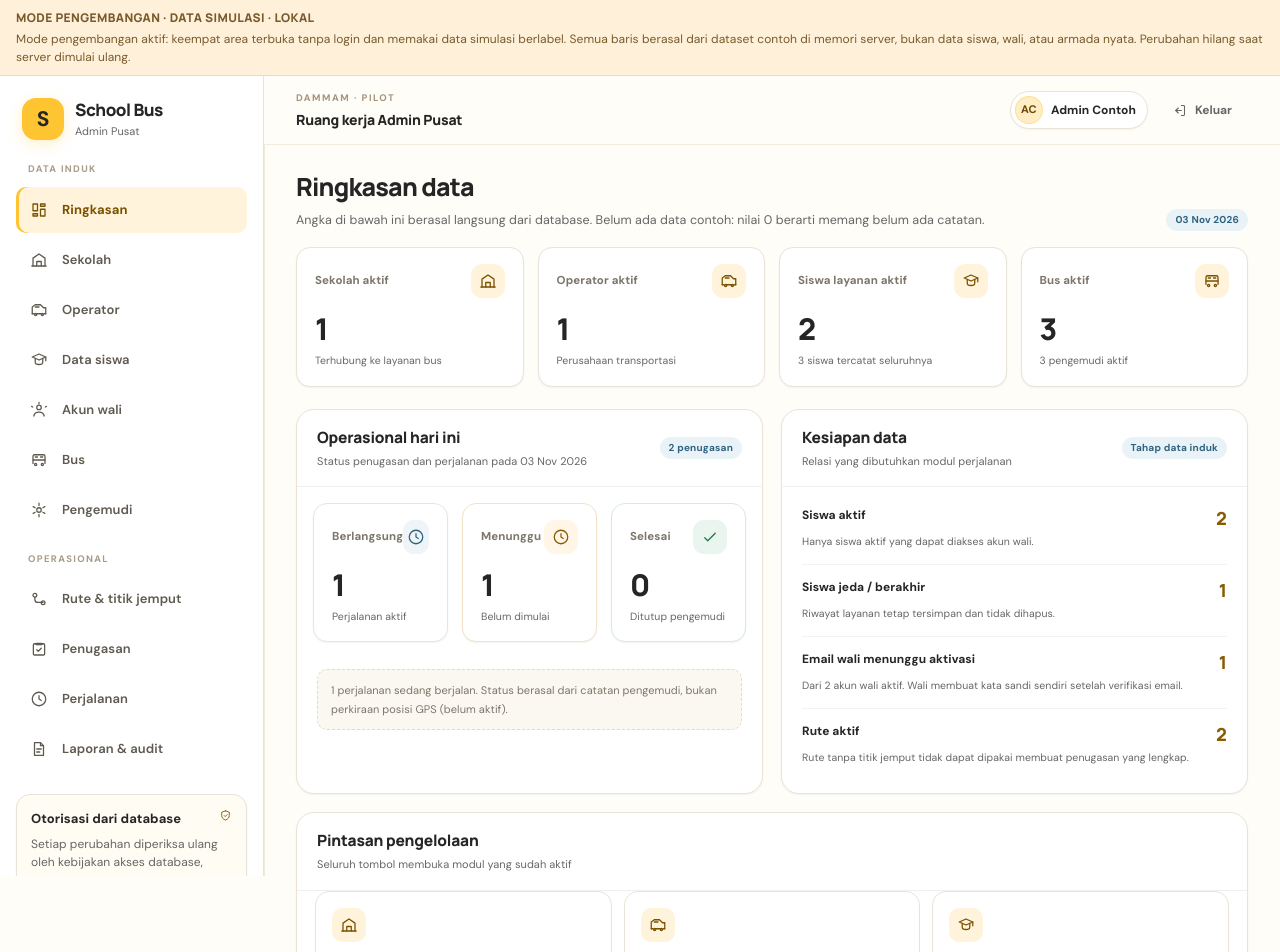
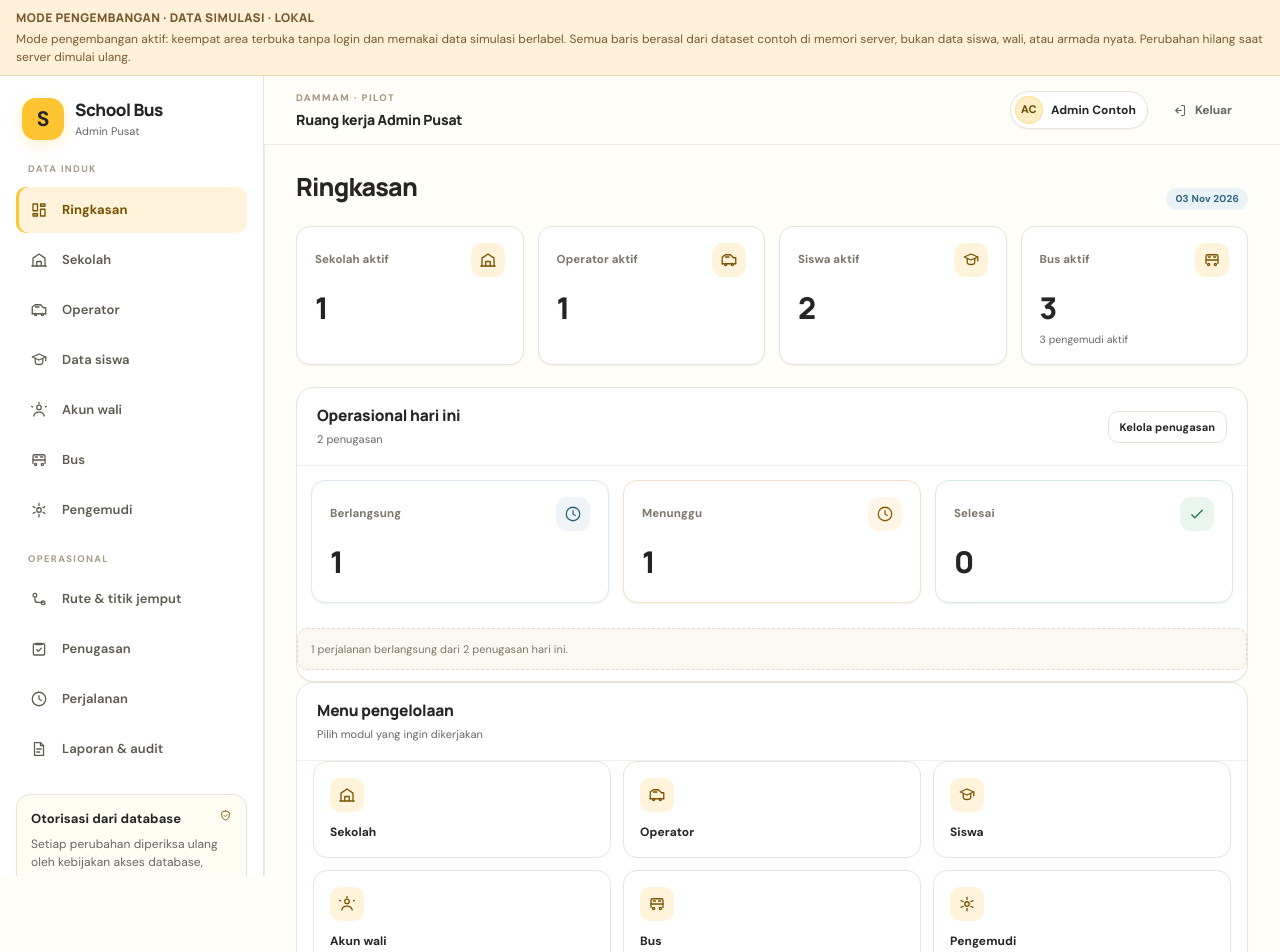
Before and after one commit to irusandi-hub/school-bus-management, a Next.js app: page /admin in a window 1280 px wide. Shown: the top 952 px of the page. Built offline with nearby package versions, Linux system fonts and the light colour scheme.

Commit message:
style(admin): simplify admin dashboard to operational actions

```diff
--- a/app/admin/page.tsx
+++ b/app/admin/page.tsx
@@ -1,9 +1,9 @@
 import Link from "next/link";
 import type { Metadata } from "next";
-import { ConfigNotice, Notice, PageHeader, Pill, StatCard } from "@/components/admin/ui";
+import { ConfigNotice, EmptyRow, PageHeader, Pill, StatCard, TripStatusPill } from "@/components/admin/ui";
 import { Icon } from "@/components/ui/Icon";
 import { adminReadContext } from "@/lib/admin/read";
-import { formatDate } from "@/lib/validation";
+import { formatDate, routeDirectionLabel } from "@/lib/validation";
 
 export const metadata: Metadata = { title: "Ringkasan | Admin Pusat" };
 
@@ -17,179 +17,68 @@ export default async function AdminHomePage() {
   if (!supabase) return <ConfigNotice />;
 
   const date = localToday();
-
-  // Every figure below is a real database count. With an empty database the values are
-  // genuinely 0 rather than placeholder data.
-  const [
-    schoolRows,
-    operatorRows,
-    studentRows,
-    activeStudentRows,
-    busRows,
-    driverRows,
-    guardianRows,
-    pendingGuardianRows,
-    routeRows,
-    assignmentRows,
-  ] = await Promise.all([
+  const [schoolRows, operatorRows, studentRows, busRows, driverRows, assignmentRows] = await Promise.all([
     supabase.from("schools").select("id", { count: "exact", head: true }).eq("active", true),
     supabase.from("operators").select("id", { count: "exact", head: true }).eq("active", true),
-    supabase.from("students").select("id", { count: "exact", head: true }),
     supabase.from("students").select("id", { count: "exact", head: true }).eq("service_status", "active"),
     supabase.from("buses").select("id", { count: "exact", head: true }).eq("active", true),
     supabase.from("drivers").select("id", { count: "exact", head: true }).eq("active", true),
-    supabase.from("guardians").select("id", { count: "exact", head: true }).eq("active", true),
-    supabase.from("guardians").select("id", { count: "exact", head: true }).eq("active", true).is("profile_id", null),
-    supabase.from("routes").select("id", { count: "exact", head: true }).eq("active", true),
     supabase.from("trip_assignments").select("id, trips(id, status)").eq("service_date", date),
   ]);
 
-  const schools = schoolRows.count ?? 0;
-  const operators = operatorRows.count ?? 0;
-  const students = studentRows.count ?? 0;
-  const activeStudents = activeStudentRows.count ?? 0;
-  const buses = busRows.count ?? 0;
-  const drivers = driverRows.count ?? 0;
-  const guardians = guardianRows.count ?? 0;
-  const pendingGuardians = pendingGuardianRows.count ?? 0;
-  const routes = routeRows.count ?? 0;
-
-  const assignments = (assignmentRows.data ?? []) as unknown as {
-    id: string;
-    trips?: { id: string; status: string }[] | null;
-  }[];
+  const assignments = (assignmentRows.data ?? []) as unknown as { id: string; trips?: { id: string; status: string }[] | null }[];
   const trips = assignments.flatMap((assignment) => assignment.trips ?? []);
   const running = trips.filter((trip) => trip.status === "in_progress").length;
   const completed = trips.filter((trip) => trip.status === "completed").length;
-  const waiting = assignments.length - running - completed;
-
-  const pausedOrEnded = Math.max(students - activeStudents, 0);
+  const waiting = Math.max(assignments.length - running - completed, 0);
 
   const shortcuts = [
-    { href: "/admin/sekolah", label: "Sekolah", note: "Tambah, ubah, nonaktifkan", icon: "school" },
-    { href: "/admin/operator", label: "Operator", note: "Perusahaan transportasi", icon: "operator" },
-    { href: "/admin/siswa", label: "Data siswa", note: "Identitas, wali, titik rumah", icon: "students" },
-    { href: "/admin/wali", label: "Akun wali", note: "Pra-pendaftaran email wali", icon: "guardian" },
-    { href: "/admin/bus", label: "Bus", note: "Armada dan kapasitas", icon: "bus" },
-    { href: "/admin/pengemudi", label: "Pengemudi", note: "Data pengemudi & operator", icon: "driver" },
-    { href: "/admin/rute", label: "Rute", note: "Urutan titik jemput", icon: "route" },
-    { href: "/admin/penugasan", label: "Penugasan", note: "Jadwal pengemudi dan bus", icon: "assignment" },
-    { href: "/admin/laporan", label: "Laporan", note: "Rekap dan ekspor data", icon: "report" },
+    { href: "/admin/sekolah", label: "Sekolah", icon: "school" },
+    { href: "/admin/operator", label: "Operator", icon: "operator" },
+    { href: "/admin/siswa", label: "Siswa", icon: "students" },
+    { href: "/admin/wali", label: "Akun wali", icon: "guardian" },
+    { href: "/admin/bus", label: "Bus", icon: "bus" },
+    { href: "/admin/pengemudi", label: "Pengemudi", icon: "driver" },
+    { href: "/admin/rute", label: "Rute", icon: "route" },
+    { href: "/admin/penugasan", label: "Penugasan", icon: "assignment" },
+    { href: "/admin/laporan", label: "Laporan", icon: "report" },
   ];
 
   return (
     <>
-      <PageHeader
-        title="Ringkasan data"
-        description="Angka di bawah ini berasal langsung dari database. Belum ada data contoh: nilai 0 berarti memang belum ada catatan."
-        actions={<Pill tone="info">{formatDate(date)}</Pill>}
-      />
-
-      <section className="stats" aria-label="Ringkasan data induk">
-        <StatCard label="Sekolah aktif" value={schools} note="Terhubung ke layanan bus" icon="school" />
-        <StatCard label="Operator aktif" value={operators} note="Perusahaan transportasi" icon="operator" />
-        <StatCard
-          label="Siswa layanan aktif"
-          value={activeStudents}
-          note={`${students} siswa tercatat seluruhnya`}
-          icon="students"
-        />
-        <StatCard label="Bus aktif" value={buses} note={`${drivers} pengemudi aktif`} icon="bus" />
+      <PageHeader title="Ringkasan" actions={<Pill tone="info">{formatDate(date)}</Pill>} />
+      <section className="stats" aria-label="Data aktif">
+        <StatCard label="Sekolah aktif" value={schoolRows.count ?? 0} icon="school" />
+        <StatCard label="Operator aktif" value={operatorRows.count ?? 0} icon="operator" />
+        <StatCard label="Siswa aktif" value={studentRows.count ?? 0} icon="students" />
+        <StatCard label="Bus aktif" value={busRows.count ?? 0} note={`${driverRows.count ?? 0} pengemudi aktif`} icon="bus" />
       </section>
 
-      <div className="admin-overview-grid">
-        <section className="panel">
-          <header className="panel-head">
-            <div>
-              <h2 className="panel-title">Operasional hari ini</h2>
-              <div className="panel-subtitle">Status penugasan dan perjalanan pada {formatDate(date)}</div>
-            </div>
-            <Pill tone={running > 0 ? "info" : assignments.length > 0 ? "warning" : "neutral"}>
-              {assignments.length} penugasan
-            </Pill>
-          </header>
-          <div className="stats stats-3" style={{ padding: 16, margin: 0 }}>
-            <StatCard label="Berlangsung" value={running} note="Perjalanan aktif" icon="trip" tone="live" />
-            <StatCard label="Menunggu" value={waiting} note="Belum dimulai" icon="clock" tone="wait" />
-            <StatCard label="Selesai" value={completed} note="Ditutup pengemudi" icon="check" tone="done" />
-          </div>
-          {assignments.length === 0 ? (
-            <div style={{ padding: "0 20px 18px" }}>
-              <p className="ops-note">
-                Belum ada penugasan untuk hari ini. Buat penugasan agar pengemudi menerima tugas dan perjalanan dapat
-                dipantau. Lihat <Link className="row-link" href="/admin/penugasan">penugasan</Link> atau{" "}
-                <Link className="row-link" href="/admin/rute">rute aktif</Link> ({routes} rute).
-              </p>
-            </div>
-          ) : (
-            <div style={{ padding: "0 20px 18px" }}>
-              <p className="ops-note">
-                {running > 0
-                  ? `${running} perjalanan sedang berjalan. Status berasal dari catatan pengemudi, bukan perkiraan posisi GPS (belum aktif).`
-                  : "Semua penugasan hari ini belum dimulai pengemudi. Status berubah setelah pengemudi memulai perjalanan."}
-              </p>
-            </div>
-          )}
-        </section>
+      <section className="panel admin-work-panel">
+        <header className="panel-head">
+          <div><h2 className="panel-title">Operasional hari ini</h2><div className="panel-subtitle">{assignments.length} penugasan</div></div>
+          <Link className="btn btn-secondary btn-sm" href="/admin/penugasan">Kelola penugasan</Link>
+        </header>
+        <div className="stats stats-3" style={{ padding: 14, margin: 0 }}>
+          <StatCard label="Berlangsung" value={running} icon="trip" tone="live" />
+          <StatCard label="Menunggu" value={waiting} icon="clock" tone="wait" />
+          <StatCard label="Selesai" value={completed} icon="check" tone="done" />
+        </div>
+        {assignmentRows.error ? <p className="ops-note">Data penugasan belum dapat dimuat.</p> : assignments.length === 0 ? (
+          <p className="ops-note">Belum ada penugasan hari ini. <Link className="row-link" href="/admin/penugasan">Buat penugasan</Link>.</p>
+        ) : (
+          <p className="ops-note">{running} perjalanan berlangsung dari {assignments.length} penugasan hari ini.</p>
+        )}
+      </section>
 
-        <section className="panel">
-          <header className="panel-head">
-            <div>
-              <h2 className="panel-title">Kesiapan data</h2>
-              <div className="panel-subtitle">Relasi yang dibutuhkan modul perjalanan</div>
-            </div>
-            <Pill tone="info">Tahap data induk</Pill>
-          </header>
-          <ul className="check-list">
-            <li>
-              <strong>Siswa aktif</strong>
-              <span>{activeStudents}</span>
-              <small>Hanya siswa aktif yang dapat diakses akun wali.</small>
-            </li>
-            <li>
-              <strong>Siswa jeda / berakhir</strong>
-              <span>{pausedOrEnded}</span>
-              <small>Riwayat layanan tetap tersimpan dan tidak dihapus.</small>
-            </li>
-            <li>
-              <strong>Email wali menunggu aktivasi</strong>
-              <span>{pendingGuardians}</span>
-              <small>Dari {guardians} akun wali aktif. Wali membuat kata sandi sendiri setelah verifikasi email.</small>
-            </li>
-            <li>
-              <strong>Rute aktif</strong>
-              <span>{routes}</span>
-              <small>Rute tanpa titik jemput tidak dapat dipakai membuat penugasan yang lengkap.</small>
-            </li>
-          </ul>
-        </section>
-      </div>
-
-      <section className="panel" style={{ marginBottom: 18 }}>
-        <header className="panel-head">
-          <div>
-            <h2 className="panel-title">Pintasan pengelolaan</h2>
-            <div className="panel-subtitle">Seluruh tombol membuka modul yang sudah aktif</div>
-          </div>
-        </header>
-        <div className="quick-grid" style={{ padding: "0 18px 18px", margin: 0 }}>
-          {shortcuts.map((item) => (
-            <Link className="quick-tile" href={item.href} key={item.href}>
-              <span aria-hidden="true">
-                <Icon name={item.icon} />
-              </span>
-              <strong>{item.label}</strong>
-              <small>{item.note}</small>
-            </Link>
-          ))}
+      <section className="panel admin-work-panel">
+        <header className="panel-head"><div><h2 className="panel-title">Menu pengelolaan</h2><div className="panel-subtitle">Pilih modul yang ingin dikerjakan</div></div></header>
+        <div className="quick-grid" style={{ padding: "0 16px 16px", margin: 0 }}>
+          {shortcuts.map((item) => <Link className="quick-tile" href={item.href} key={item.href}>
+            <span aria-hidden="true"><Icon name={item.icon} /></span><strong>{item.label}</strong>
+          </Link>)}
         </div>
       </section>
-
-      <Notice kind="info">
-        Posisi bus langsung (GPS) dan estimasi kedatangan belum tersedia. Kamera bus belum terintegrasi; kamera
-        perjalanan hanya dibuka pengemudi pada perjalanan aktif dan untuk wali yang berhak. Halaman ini tidak
-        menampilkan lokasi atau status perjalanan yang tidak benar-benar tercatat di database.
-      </Notice>
     </>
   );
 }
```
